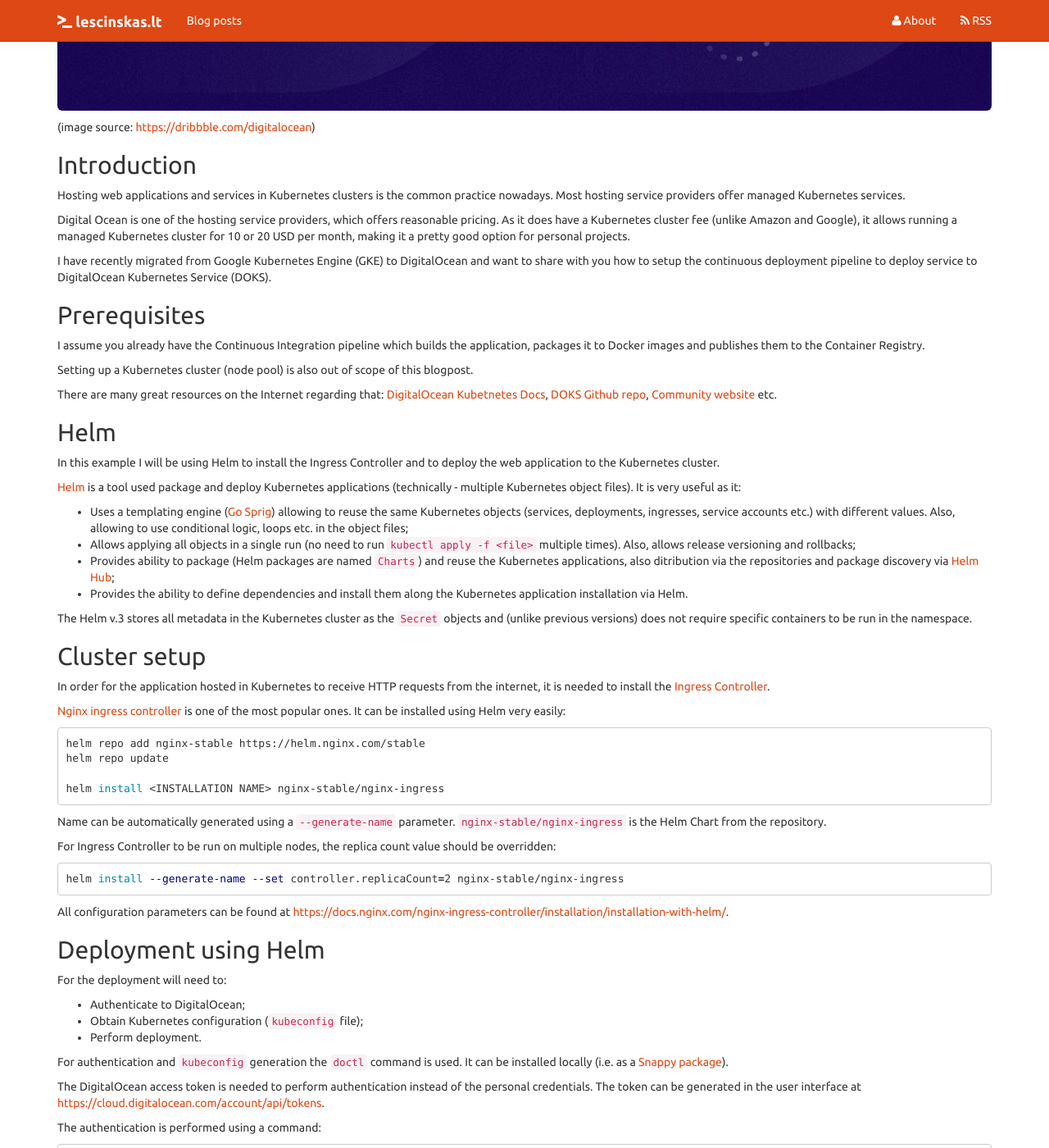
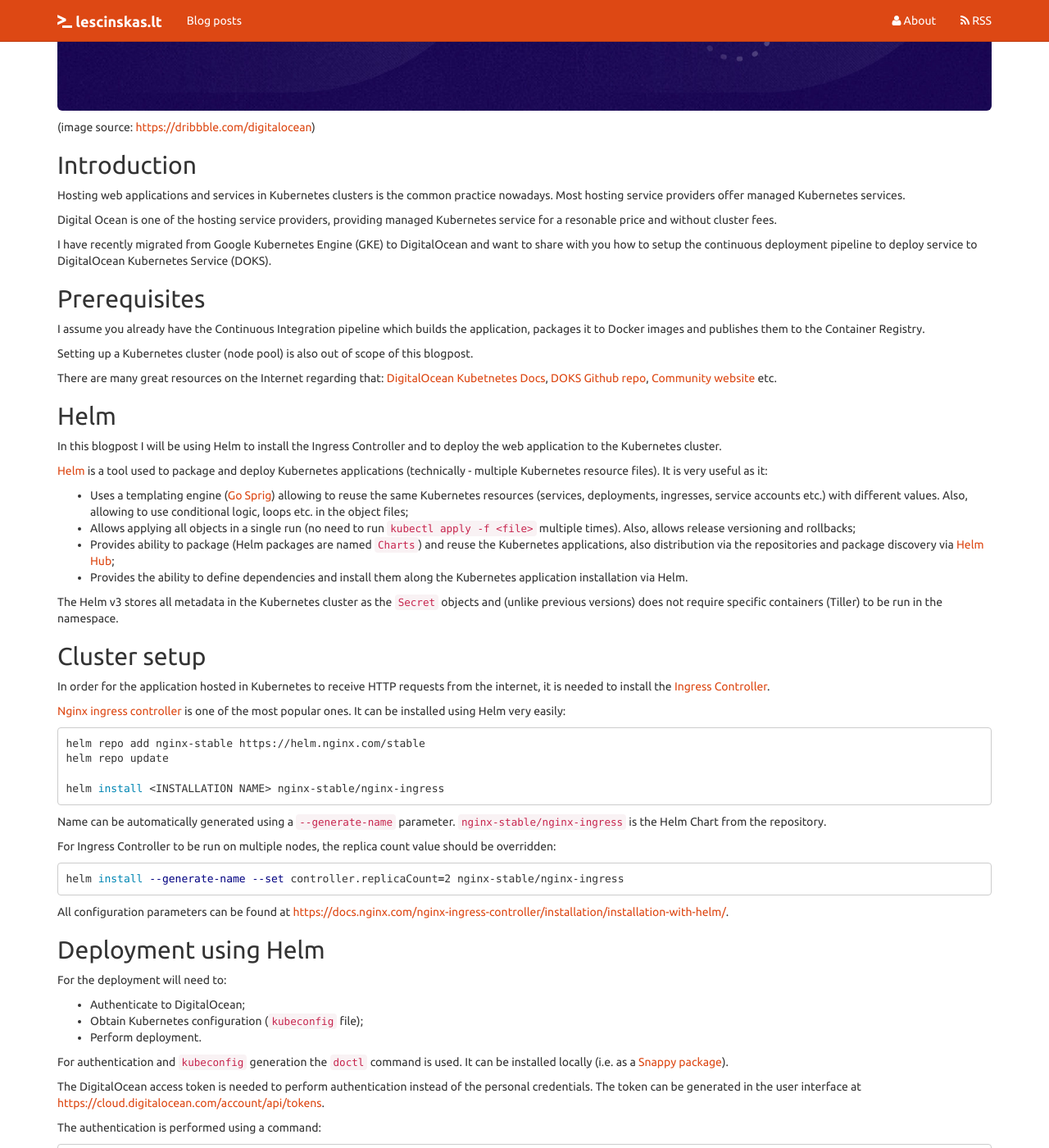
Before and after one commit to plutzilla/plutzilla.github.io, a Jekyll site: the page built from src/_posts/2020/2020-03-23-continuous-deployment-to-digitalocean-k8s-drone-helm.md, in a window 1280 px wide and 1400 px high, scrolled down 704 px. Shown: the whole window at 82% size. Built offline with Jekyll 4.4.1, drawn with Linux system fonts in a browser that asks for light colours; comment, search, counter and statistics services are not loaded; some of the changed text lies outside the part shown.

Commit message:
Typos and minor updates

```diff
--- a/src/_posts/2020/2020-03-23-continuous-deployment-to-digitalocean-k8s-drone-helm.md
+++ b/src/_posts/2020/2020-03-23-continuous-deployment-to-digitalocean-k8s-drone-helm.md
@@ -11,7 +11,7 @@ title: Continuous deployment to Digital Ocean Kubernetes cluster using Drone and
 
 Hosting web applications and services in Kubernetes clusters is the common practice nowadays. Most hosting service providers offer managed Kubernetes services.
 
-Digital Ocean is one of the hosting service providers, which offers reasonable pricing. As it does have a Kubernetes cluster fee (unlike Amazon and Google), it allows running a managed Kubernetes cluster for 10 or 20 USD per month, making it a pretty good option for personal projects.
+Digital Ocean is one of the hosting service providers, providing managed Kubernetes service for a resonable price and without cluster fees.
 
 I have recently migrated from Google Kubernetes Engine (GKE) to DigitalOcean and want to share with you how to setup the continuous deployment pipeline to deploy service to DigitalOcean Kubernetes Service (DOKS).
 
@@ -25,16 +25,16 @@ There are many great resources on the Internet regarding that: [DigitalOcean Kub
 
 ## Helm
 
-In this example I will be using Helm to install the Ingress Controller and to deploy the web application to the Kubernetes cluster.
+In this blogpost I will be using Helm to install the Ingress Controller and to deploy the web application to the Kubernetes cluster.
 
-[Helm](https://helm.sh/) is a tool used package and deploy Kubernetes applications (technically - multiple Kubernetes object files). It is very useful as it:
+[Helm](https://helm.sh/) is a tool used to package and deploy Kubernetes applications (technically - multiple Kubernetes resource files). It is very useful as it:
 
-* Uses a templating engine ([Go Sprig](https://masterminds.github.io/sprig/)) allowing to reuse the same Kubernetes objects (services, deployments, ingresses, service accounts etc.) with different values. Also, allowing to use conditional logic, loops etc. in the object files;
+* Uses a templating engine ([Go Sprig](https://masterminds.github.io/sprig/)) allowing to reuse the same Kubernetes resources (services, deployments, ingresses, service accounts etc.) with different values. Also, allowing to use conditional logic, loops etc. in the object files;
 * Allows applying all objects in a single run (no need to run `kubectl apply -f <file>` multiple times). Also, allows release versioning and rollbacks;
-* Provides ability to package (Helm packages are named `Charts`) and reuse the Kubernetes applications, also ditribution via the repositories and package discovery via [Helm Hub](https://hub.helm.sh/);
+* Provides ability to package (Helm packages are named `Charts`) and reuse the Kubernetes applications, also distribution via the repositories and package discovery via [Helm Hub](https://hub.helm.sh/);
 * Provides the ability to define dependencies and install them along the Kubernetes application installation via Helm.
 
-The Helm v.3 stores all metadata in the Kubernetes cluster as the `Secret` objects and (unlike previous versions) does not require specific containers to be run in the namespace.
+The Helm v3 stores all metadata in the Kubernetes cluster as the `Secret` objects and (unlike previous versions) does not require specific containers (Tiller) to be run in the namespace.
 
 ## Cluster setup
 
```
Also changed, not shown: other parts of src/_posts/2020/2020-03-23-continuous-deployment-to-digitalocean-k8s-drone-helm.md (+8 -8 lines).
